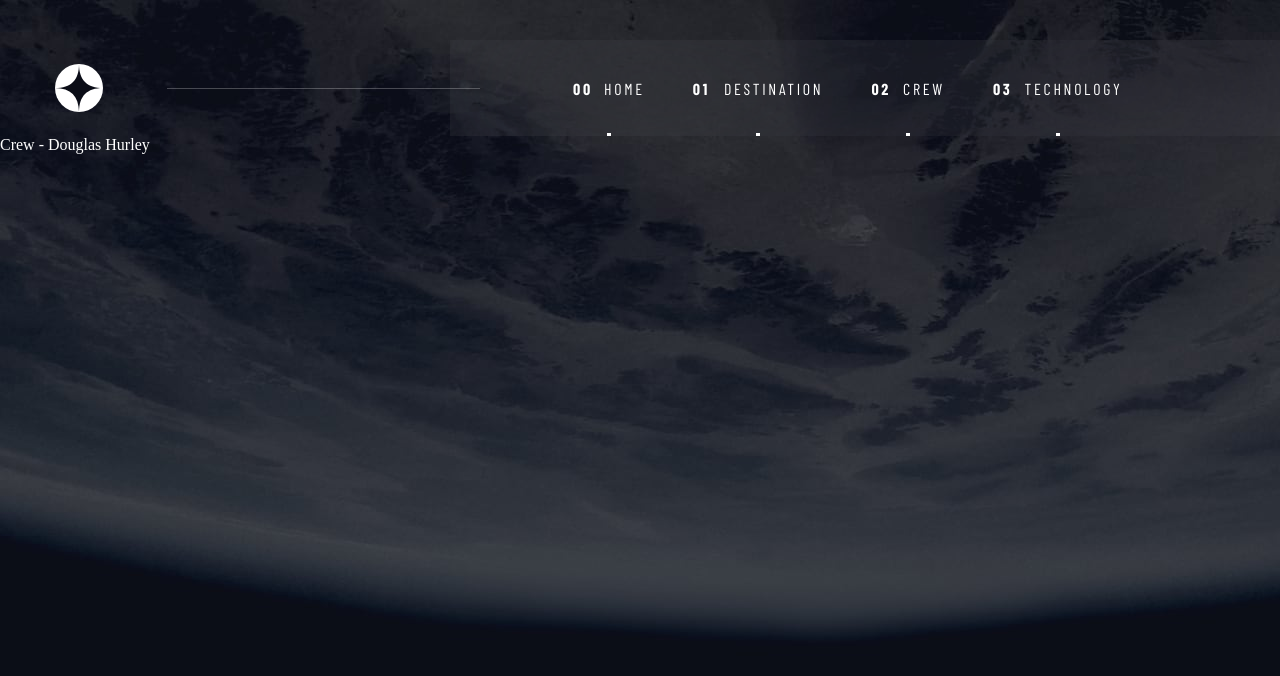
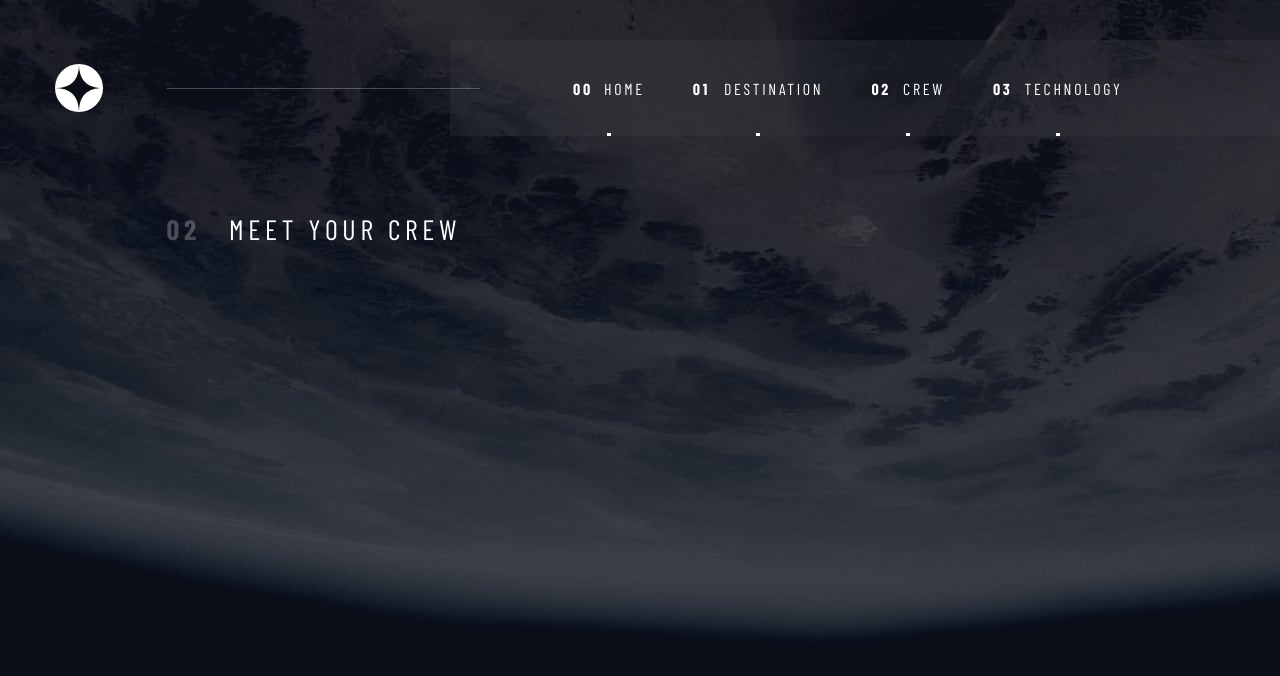
Before and after one commit to TakumaKira/space-tourism-website, a Next.js app: page /crew/DouglasHurley in a window 1280 px wide. Shown: the top 676 px of the page. Built offline with nearby package versions, Linux system fonts and the light colour scheme; a web font is replaced by a local one.

Commit message:
[refactor] Share header as a component

```diff
--- /dev/null
+++ b/components/Header.tsx
@@ -0,0 +1,59 @@
+import type { NextPage } from 'next';
+import styled from 'styled-components';
+import config from '../config.json';
+
+const {
+  responsiveBreakPointWidth: {
+    desktopToTablet,
+    tabletToMobile,
+  },
+} = config;
+
+const Container = styled.div`
+  font-family: Barlow Condensed;
+  color: #FFFFFF;
+  @media (max-width: ${tabletToMobile - 1}px) {
+    font-size: 16px;
+    letter-spacing: 2.7px;
+  }
+  @media (min-width: ${tabletToMobile}px) and (max-width: ${desktopToTablet - 1}px) {
+    font-size: 20px;
+    letter-spacing: 3.375px;
+  }
+  @media (min-width: ${desktopToTablet}px) {
+    font-size: 28px;
+    letter-spacing: 4.725px;
+  }
+`
+const HeaderNum = styled.span`
+  font-weight: bold;
+  opacity: 0.25;
+`
+const HeaderText = styled.span`
+  font-weight: normal;
+  @media (max-width: ${tabletToMobile - 1}px) {
+    margin-left: 18px;
+  }
+  @media (min-width: ${tabletToMobile}px) and (max-width: ${desktopToTablet - 1}px) {
+    margin-left: 19px;
+  }
+  @media (min-width: ${desktopToTablet}px) {
+    margin-left: 28px;
+  }
+`
+
+interface Props {
+  num: string,
+  text: string,
+  className?: string,
+}
+const Header: NextPage<Props> = ({num, text, className}) => {
+  return (
+    <Container className={className}>
+      <HeaderNum>{num}</HeaderNum>
+      <HeaderText>{text}</HeaderText>
+    </Container>
+  )
+}
+
+export default Header
--- a/pages/crew/[name].tsx
+++ b/pages/crew/[name].tsx
@@ -1,14 +1,44 @@
-import type { NextPage } from 'next'
-import { data } from '../api/data'
-import { CrewData } from '../api/crewData'
+import type { NextPage } from 'next';
+import styled from 'styled-components';
+import Header from '../../components/Header';
+import config from '../../config.json';
+import { CrewData } from '../api/crewData';
+import { data } from '../api/data';
+
+const {
+  responsiveBreakPointWidth: {
+    desktopToTablet,
+    tabletToMobile,
+  },
+} = config;
+
+const PositionedHeader = styled(Header)`
+  @media (max-width: ${tabletToMobile - 1}px) {
+    text-align: center;
+  }
+  @media (min-width: ${tabletToMobile}px) and (max-width: ${desktopToTablet - 1}px) {
+    position: absolute;
+    top: 136px;
+    left: 38.5px;
+  }
+  @media (min-width: ${desktopToTablet}px) {
+    position: absolute;
+    top: 212px;
+    left: 166.5px;
+  }
+`
+
+export const CREW_HEADER_NUM = '02'
+export const CREW_HEADER_TEXT = 'MEET YOUR CREW'
 
 interface Props {
   crew: CrewData,
 }
 const Crew: NextPage<Props> = ({ crew }) => {
-  console.log(crew)
   return (
-    <span>Crew - {crew.name}</span>
+    <>
+      <PositionedHeader num={CREW_HEADER_NUM} text={CREW_HEADER_TEXT} />
+    </>
   )
 }
 
```
Also changed, not shown: pages/destination/[name].tsx (+6 -29 lines), 2 other files (tests, documents, lock files or other folders).
